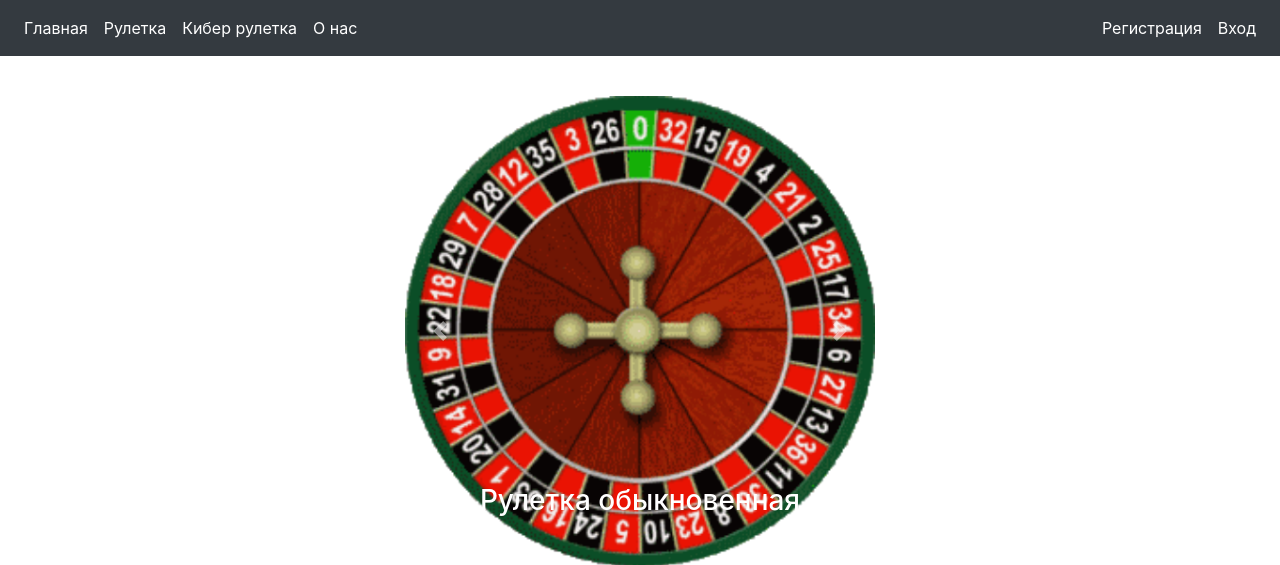
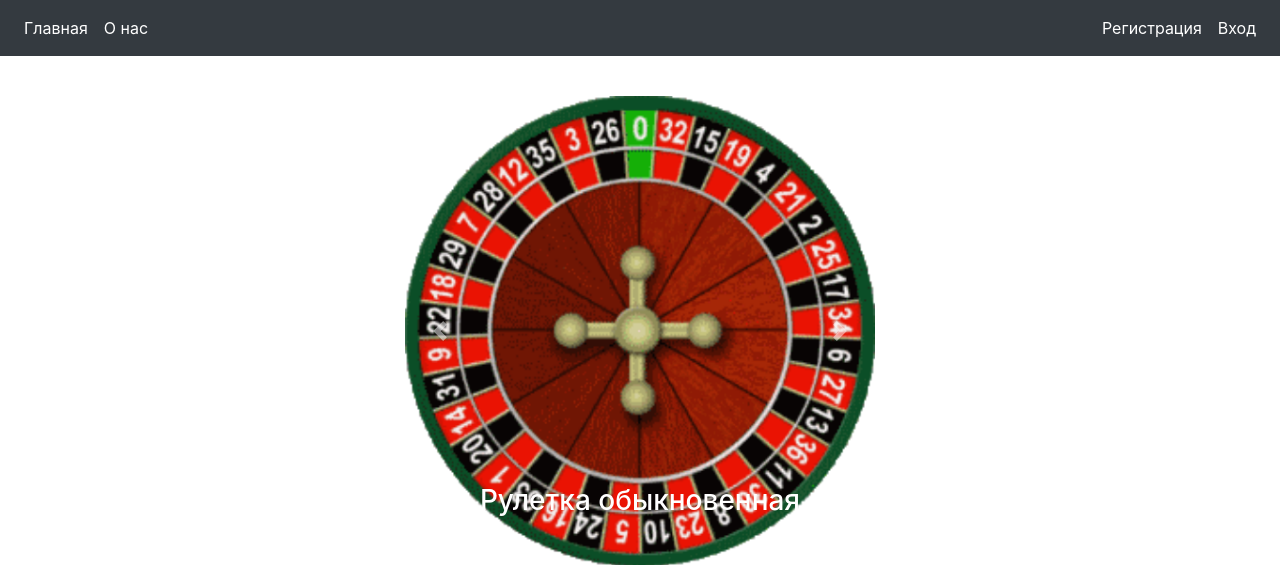
Before and after one commit to Tronnert/Kazinych, a Flask app: page / in a window 1280 px wide. Shown: the top 565 px of the page. Run offline with Flask 2, Linux system fonts and the light colour scheme; parts of the project's set-up code (start-up, migrations or seed data) failed here and were passed over; some libraries are stand-ins or nearby versions.

Commit message:
чуть хотфиксов

```diff
--- a/main.py
+++ b/main.py
@@ -201,7 +201,7 @@ def not_found(error):
 
 @app.route('/roulette3')
 def cyber_roulette():
-    return render_template('roulette2.html', title='Кибер рулетка')
+    return render_template('roulette3.html', title='Рулетка')
 
 
 @app.route('/slotmachine')
--- a/templates/base.html
+++ b/templates/base.html
@@ -51,12 +51,6 @@
                 <ul class="navbar-nav mr-auto mt-2 mt-lg-0">
                     <li class="nav-item active">
                         <a class="nav-link" href="/">Главная</a>
-                    </li>
-                    <li class="nav-item active">
-                        <a class="nav-link" href="/roulette">Рулетка</a>
-                    </li>
-                    <li class="nav-item active">
-                        <a class="nav-link" href="/cyber_roulette">Кибер рулетка</a>
                     </li>
                     <li class="nav-item active">
                         <a class="nav-link" href="/about">О нас</a>
@@ -161,29 +155,6 @@
                     }
                 }
             }
-            /*if (Number(document.getElementById('roulettebet1').value) < 1) {
-                document.getElementById('winornotwin').innerHTML = "Ошибка ставки";
-            }
-            else if (Number(document.getElementById('roulettebet1').value) > window.user.balance) {
-                document.getElementById('winornotwin').innerHTML = "Недостаточно средств";
-            }
-            else if (Number(document.getElementById('roulettebet2').value) < min_bet || Number(document.getElementById('roulettebet2').value) > max_bet) {
-                document.getElementById('winornotwin').innerHTML = "Поставьте на другое число";
-            }
-            else if (document.getElementById('roulettebet1').value <= window.user.balance) {
-                let j = await fetch('/api/game/', {
-                    method: 'POST',
-                    headers: { 'Content-Type': 'application/json;charset=utf-8' },
-                    body: JSON.stringify({
-                        "game_name": game_name, "bet": bet,
-                        "number": value, "id": window.user.cur_us_id,
-                        "password": window.user.cur_us_hash_pas
-                    })
-                }).then(function (response) {
-                    return response.json();
-                });
-                startrotation(j, lst);
-            }
         }
         function startrotation(j, lst) {
             let d = {};
--- a/templates/main.html
+++ b/templates/main.html
@@ -29,12 +29,6 @@
                     <img src="{{ url_for('static', filename='img/roulette3.png') }}" alt="Las Vegas"></a>
                     <div class="carousel-caption">
                         <h3>Рулетка третья</h3>
-                    </div>
-                </div>
-                <div class="carousel-item">
-                    <img src="{{ url_for('static', filename='img/roulette_for_car.png') }}" alt="New York">
-                    <div class="carousel-caption">
-                        <h3>Заготовка</h3>
                     </div>
                 </div>
             </div>
```
Lines whose indentation alone changed are shown as unchanged.
